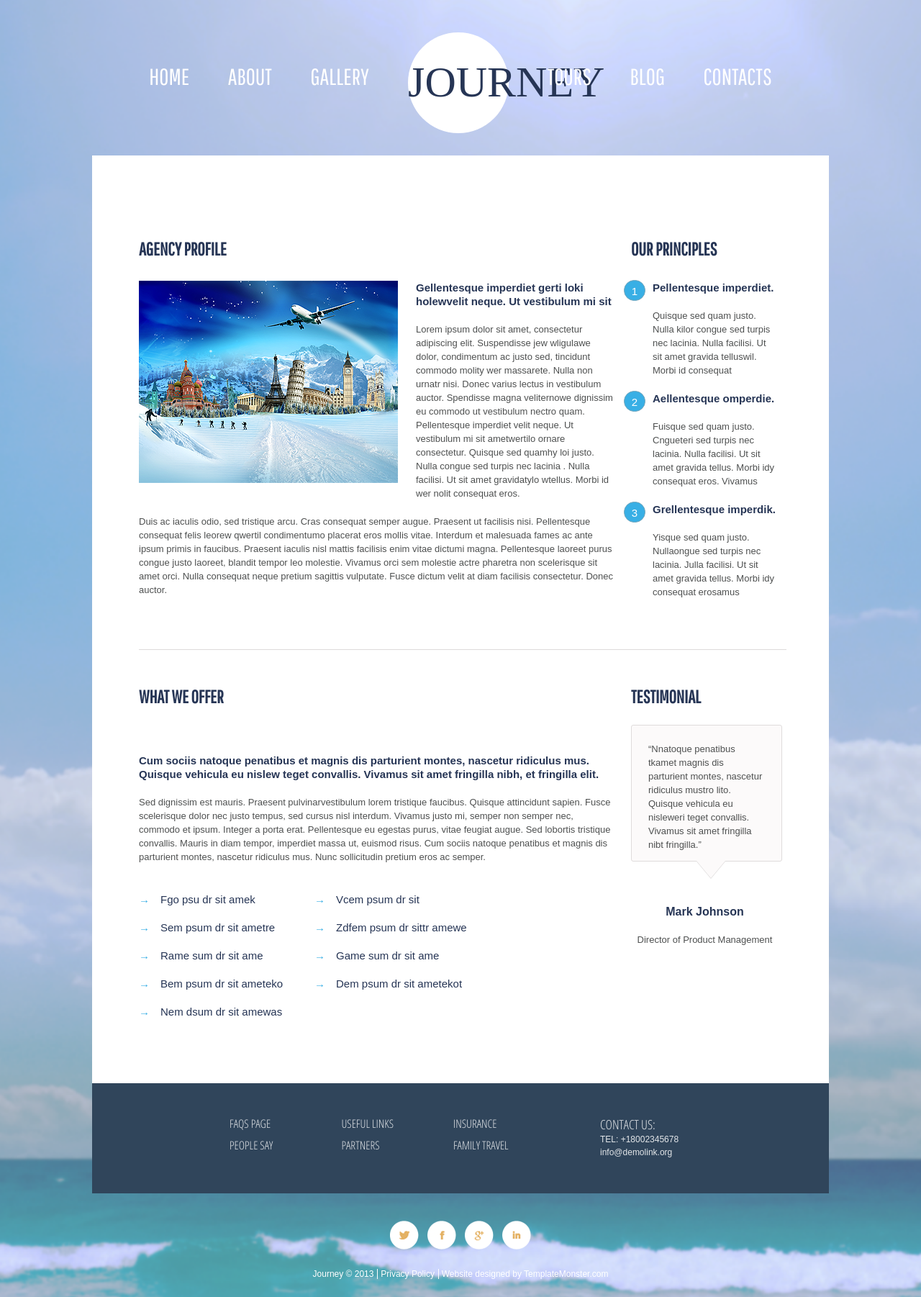
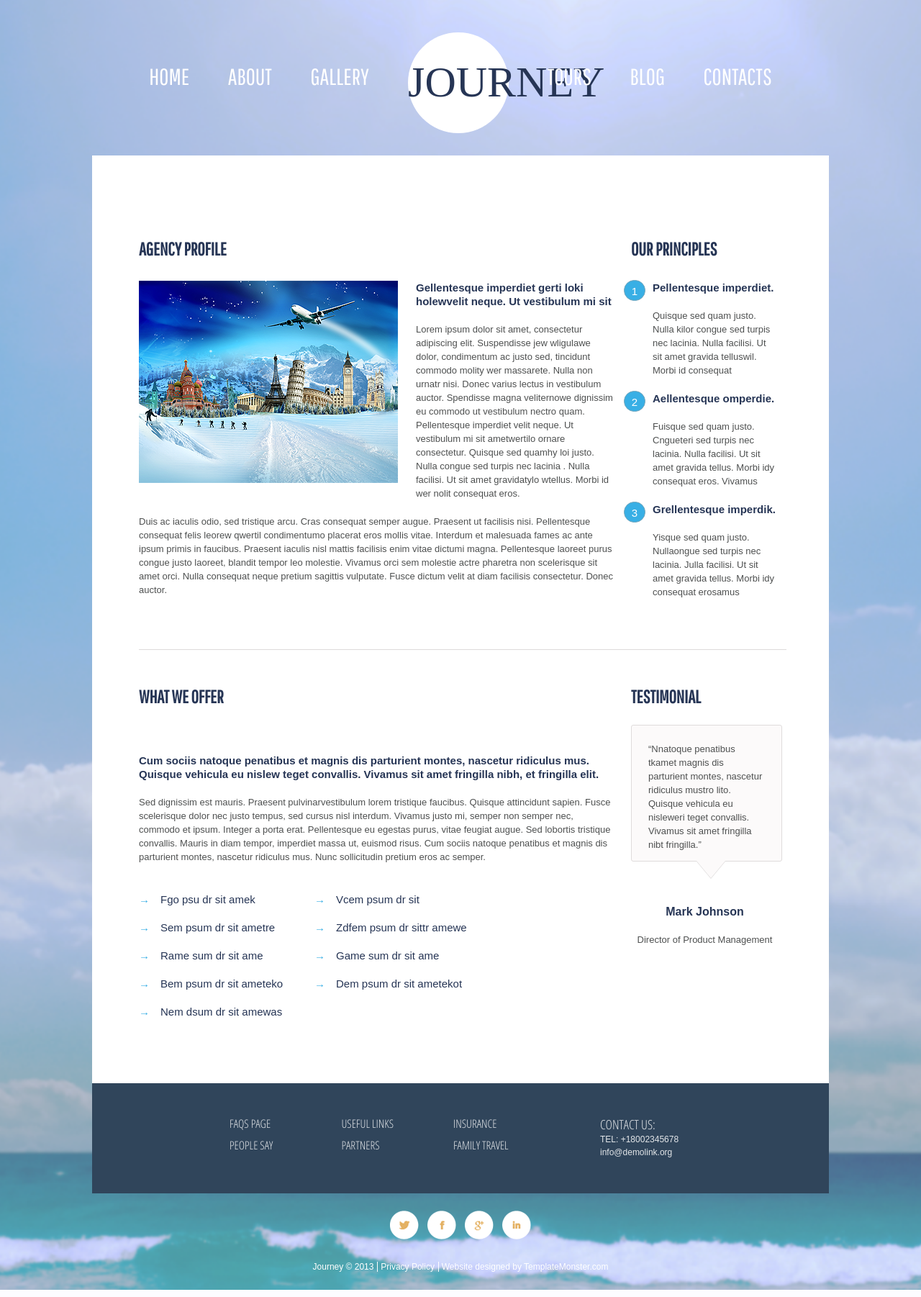
Before and after one commit to sashakhandus/goit-fe-course, a web app: file html-css/module-06/about.html in a window 1280 px wide. Shown: the whole page at 72% size. Run offline with its HTML, style and script files only (its server is not run), Linux system fonts and the light colour scheme; some web fonts are replaced.

Commit message:
module-06 09-02-2018 20-46

```diff
--- a/html-css/module-06/about.html
+++ b/html-css/module-06/about.html
@@ -155,16 +155,16 @@
             <div class="footer-links">
                 <ul class="social-links">
                     <li class="twitter-link">
-                        <a href="#">twitter</a>
+                        <a href="#"><img src="img/social-links/twitter-link.png" title="twitter" alt="twitter">twitter</a>
                     </li>
                     <li class="facebook-link">
-                        <a href="">facebook</a>
+                        <a href=""><img src="img/social-links/facebook-link.png" title="facebook" alt="facebook">facebook</a>
                     </li>
                     <li class="google-link">
-                        <a href="">google</a>
+                        <a href=""><img src="img/social-links/google-link.png" title="google" alt="google">google</a>
                     </li>
                     <li class="in-link">
-                        <a href="">in</a>
+                        <a href=""><img src="img/social-links/in-link.png" title="in" alt="in">in</a>
                     </li>
                 </ul>
                 <ul class="second-links">
--- a/html-css/module-06/css/footer.css
+++ b/html-css/module-06/css/footer.css
@@ -81,25 +81,21 @@ address {
 }
 
 .twitter-link {
-    background:url('../img/social-links/css-sprite-combined.png.png') -120px -0px;
     width:40px;height:40px;
     margin-right: 0.5rem;
 }
 
 .facebook-link {
-    background:url('../img/social-links/css-sprite-combined.png.png') 0px -0px;
     width:40px;height:40px;
     margin-right: 0.5rem;
 }
 
 .google-link {
-    background:url('../img/social-links/css-sprite-combined.png.png') -40px -0px;
     width:40px;height:40px;
     margin-right: 0.5rem;
 }
 
 .in-link {
-    background:url('../img/social-links/css-sprite-combined.png.png') -80px -0px;
     width:40px;height:40px;
 }
 
```
Also changed, not shown: html-css/module-06/index.html (+4 -4 lines).
